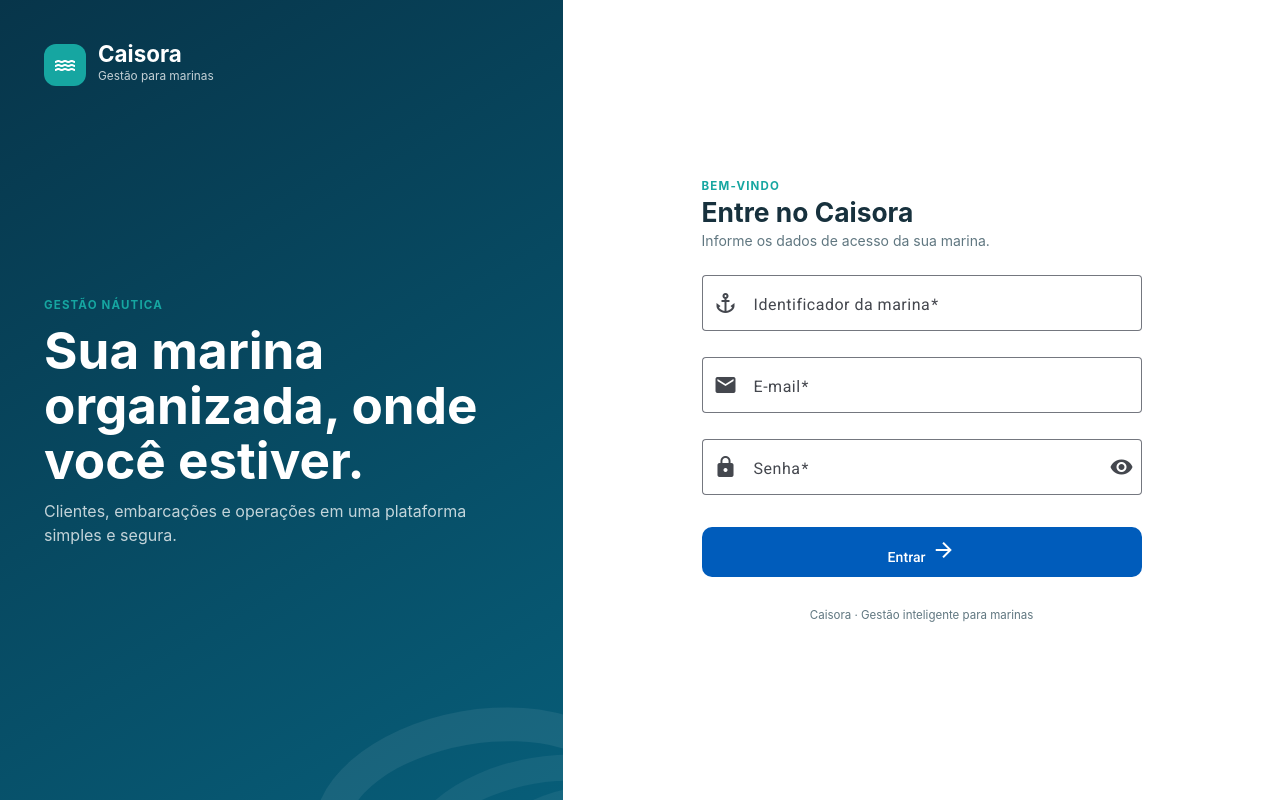
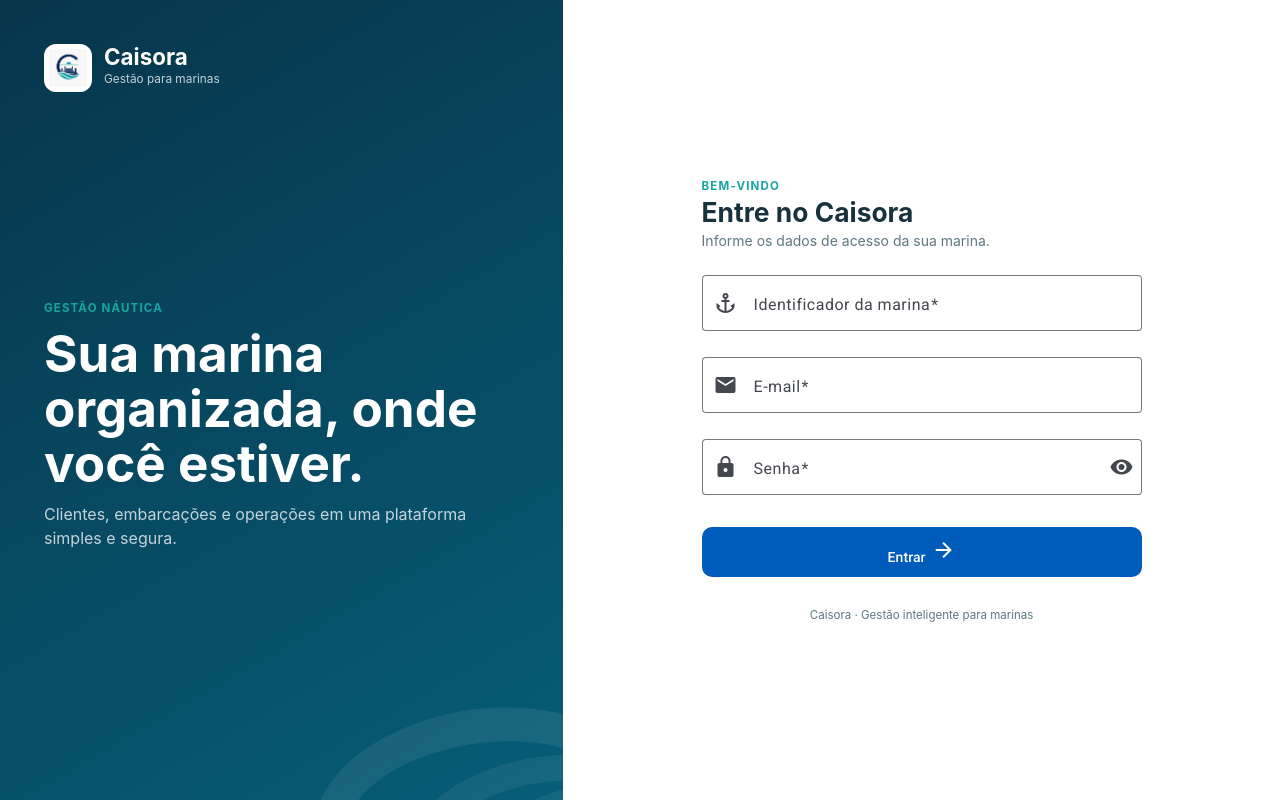
Before and after one commit to mateusblm/caisora, an Angular app in the folder frontend/: page /login in a window 1280 px wide. Built offline with nearby package versions, Linux system fonts and the light colour scheme.

Commit message:
feat: logo

```diff
--- a/frontend/src/app/core/layout/layout/layout.component.html
+++ b/frontend/src/app/core/layout/layout/layout.component.html
@@ -7,7 +7,11 @@
   >
     <div class="marca">
       <div class="marca__icone">
-        <mat-icon>water</mat-icon>
+        <img
+          src="/assets/brand/caisora-simbolo.png"
+          alt=""
+          aria-hidden="true"
+        />
       </div>
 
       <div>
--- a/frontend/src/app/core/layout/layout/layout.component.scss
+++ b/frontend/src/app/core/layout/layout/layout.component.scss
@@ -40,14 +40,20 @@
 
 .marca__icone {
   display: grid;
-  width: 42px;
-  height: 42px;
+  width: 48px;
+  height: 48px;
+  flex: 0 0 48px;
+  padding: 5px;
   place-items: center;
+  overflow: hidden;
   border-radius: 12px;
-  background: var(--caisora-turquesa-500);
+  background: #ffffff;
 
-  mat-icon {
-    color: white;
+  img {
+    display: block;
+    width: 100%;
+    height: 100%;
+    object-fit: contain;
   }
 }
 
--- a/frontend/src/app/features/autenticacao/pages/login/login.component.html
+++ b/frontend/src/app/features/autenticacao/pages/login/login.component.html
@@ -2,9 +2,12 @@
   <div class="apresentacao">
     <div class="marca">
       <div class="marca__icone">
-        <mat-icon>water</mat-icon>
+        <img
+          src="/assets/brand/caisora-simbolo.png"
+          alt=""
+          aria-hidden="true"
+        />
       </div>
-
       <div>
         <strong>Caisora</strong>
         <span>Gestão para marinas</span>
--- a/frontend/src/app/features/autenticacao/pages/login/login.component.scss
+++ b/frontend/src/app/features/autenticacao/pages/login/login.component.scss
@@ -42,13 +42,21 @@
 
 .marca__icone {
   display: grid;
-  width: 42px;
-  height: 42px;
+  width: 48px;
+  height: 48px;
+  padding: 5px;
   place-items: center;
+  overflow: hidden;
   border-radius: 12px;
-  background: var(--caisora-turquesa-500);
+  background: #ffffff;
+
+  img {
+    display: block;
+    width: 100%;
+    height: 100%;
+    object-fit: contain;
+  }
 }
-
 .mensagem-marca {
   position: relative;
   z-index: 2;
--- a/frontend/src/index.html
+++ b/frontend/src/index.html
@@ -5,7 +5,11 @@
     <title>CaisoraWeb</title>
     <base href="/" />
     <meta name="viewport" content="width=device-width, initial-scale=1" />
-    <link rel="icon" type="image/x-icon" href="favicon.ico" />
+    <link
+    rel="icon"
+    type="image/png"
+    href="/assets/brand/caisora-simbolo.png"
+    />
     <link rel="preconnect" href="https://fonts.googleapis.com" />
     <link rel="preconnect" href="https://fonts.gstatic.com" crossorigin />
     <link
@@ -13,6 +17,7 @@
       rel="stylesheet"
     />
     <link href="https://fonts.googleapis.com/icon?family=Material+Icons" rel="stylesheet" />
+
   </head>
   <body>
     <app-root></app-root>
```
Also changed, not shown: frontend/public/assets/brand/caisola-logo-horizontal.png (added), frontend/public/assets/brand/caisora-simbolo.png (added).
